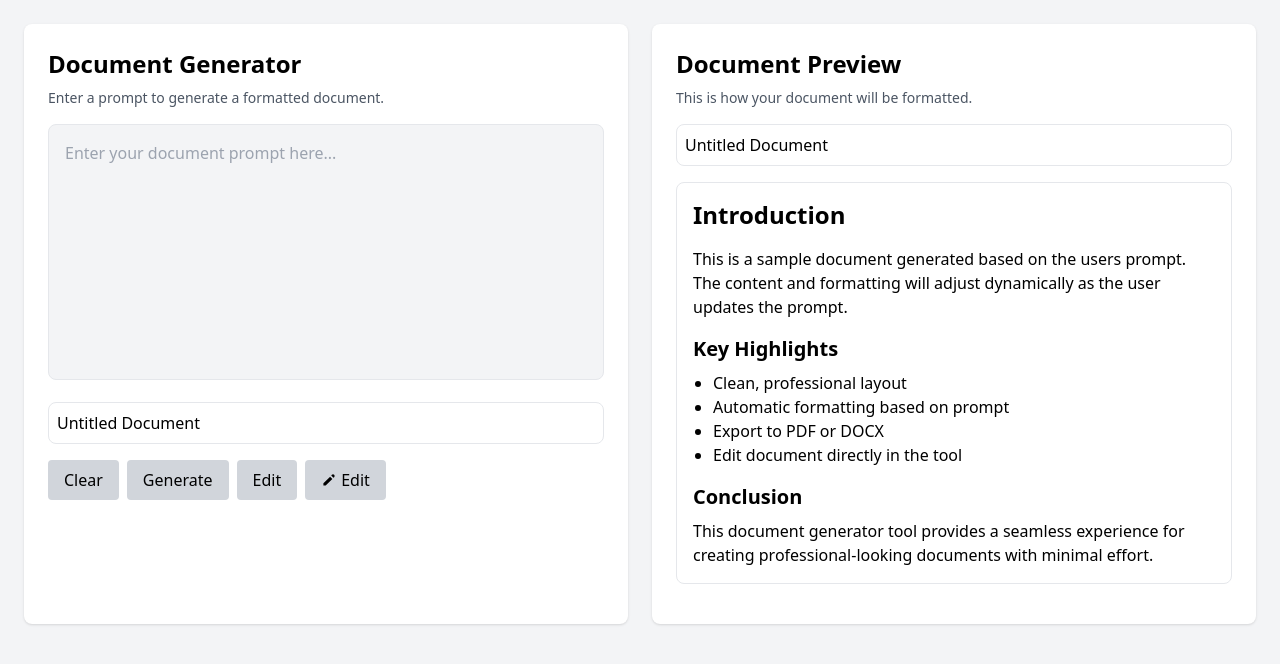
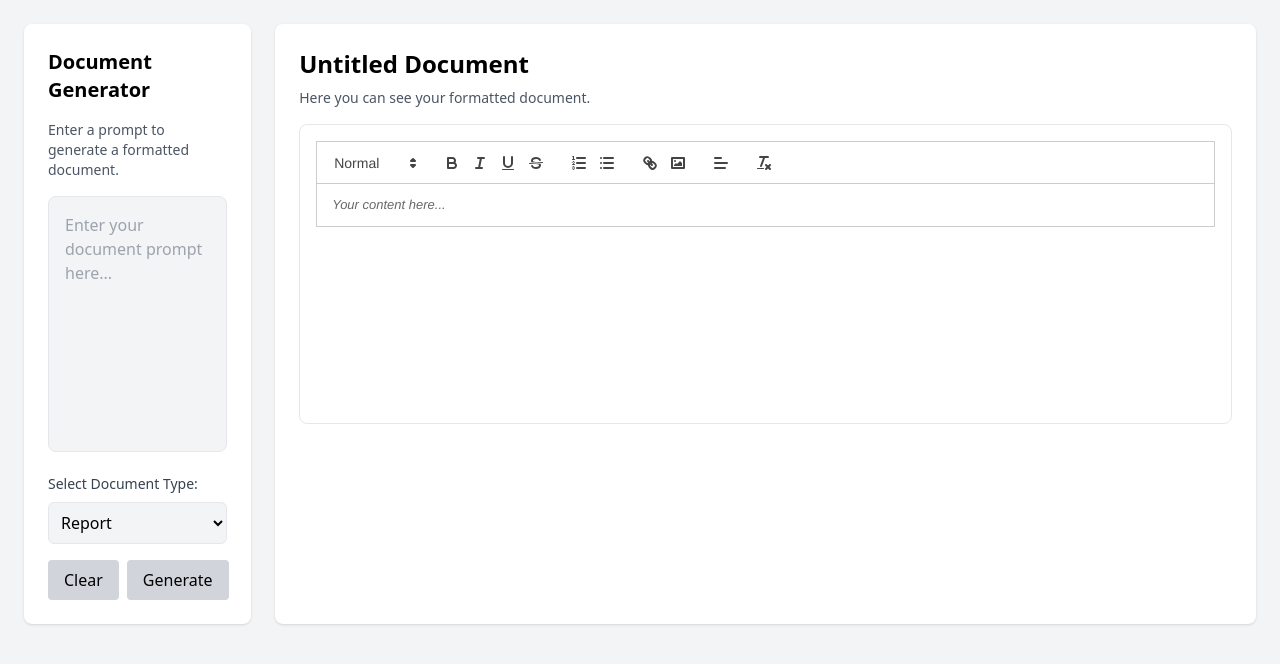
Before and after one commit to krishn404/genxie, a Next.js app: page /DocumentGenerate in a window 1280 px wide. Shown: the top 664 px of the page. Built offline with nearby package versions, Linux system fonts and the light colour scheme.

Commit message:
Added Rich Text Edior ⌨️

```diff
--- a/package.json
+++ b/package.json
@@ -25,8 +25,10 @@
     "jspdf": "^2.5.2",
     "next": "14.2.15",
     "pizzip": "^3.1.7",
+    "quill": "^2.0.2",
     "react": "^18",
     "react-dom": "^18",
+    "react-quill": "^2.0.0",
     "tailwind-merge": "^2.5.4"
   },
   "devDependencies": {
--- a/src/components/CardSpotlight.js
+++ b/src/components/CardSpotlight.js
@@ -6,6 +6,7 @@ const CardSpotlight = () => {
   const [isFocused, setIsFocused] = useState(false);
   const [position, setPosition] = useState({ x: 0, y: 0 });
   const [opacity, setOpacity] = useState(0);
+  const [translateY, setTranslateY] = useState(20); // Initial translate Y position
 
   const handleMouseMove = (e) => {
     if (!divRef.current || isFocused) return;
@@ -19,19 +20,23 @@ const CardSpotlight = () => {
   const handleFocus = () => {
     setIsFocused(true);
     setOpacity(1);
+    setTranslateY(0); // Slide up
   };
 
   const handleBlur = () => {
     setIsFocused(false);
     setOpacity(0);
+    setTranslateY(20); // Slide down
   };
 
   const handleMouseEnter = () => {
     setOpacity(1);
+    setTranslateY(0); // Slide up
   };
 
   const handleMouseLeave = () => {
     setOpacity(0);
+    setTranslateY(20); // Slide down
   };
 
   return (
@@ -42,7 +47,7 @@ const CardSpotlight = () => {
       onBlur={handleBlur}
       onMouseEnter={handleMouseEnter}
       onMouseLeave={handleMouseLeave}
-      className='relative flex h-48 w-48 items-center justify-center overflow-hidden rounded-xl border border-gray-800 bg-gradient-to-r from-black to-gray-950 px-8 py-16 shadow-2xl'
+      className='relative flex w-full h-[500px] items-center justify-center overflow-hidden rounded-xl border border-gray-800 bg-gradient-to-r from-black to-gray-950 px-8 py-16 shadow-2xl'
     >
       <div
         className='pointer-events-none absolute -inset-px opacity-0 transition duration-300'
@@ -51,7 +56,11 @@ const CardSpotlight = () => {
           background: `radial-gradient(600px circle at ${position.x}px ${position.y}px, rgba(255,182,255,.1), transparent 40%)`,
         }}
       />
-      <p className='text-sm text-gray-200'>Will Update later :) </p>
+      <p
+        className={`text-sm text-gray-200 transform transition-all duration-300 ease-in-out opacity-${opacity} translate-y-${translateY}`}
+      >
+        To be updated....
+      </p>
     </div>
   );
 };
--- /dev/null
+++ b/src/components/DocumentTypeSelector.js
@@ -0,0 +1,30 @@
+// components/DocumentTypeSelector.js
+
+import React from 'react';
+
+const documentTypes = [
+  'Report',
+  'Thesis',
+  'Synopsis',
+  'Resume',
+  // Add more document types as needed
+];
+
+export default function DocumentTypeSelector({ selectedType, onChange }) {
+  return (
+    <div className="mt-4">
+      <label className="block text-sm font-medium text-gray-700 mb-2">Select Document Type:</label>
+      <select
+        value={selectedType}
+        onChange={onChange}
+        className="block w-full p-2 border rounded-md bg-gray-100"
+      >
+        {documentTypes.map((type, index) => (
+          <option key={index} value={type}>
+            {type}
+          </option>
+        ))}
+      </select>
+    </div>
+  );
+}
--- /dev/null
+++ b/src/components/RichTextEditor.js
@@ -0,0 +1,32 @@
+// src/components/RichTextEditor.js
+
+import dynamic from 'next/dynamic';
+import 'react-quill/dist/quill.snow.css'; // Import Quill styles
+import React from 'react';
+
+// Dynamically import ReactQuill to avoid SSR issues
+const ReactQuill = dynamic(() => import('react-quill'), { ssr: false });
+
+const RichTextEditor = ({ value, onChange }) => {
+  return (
+    <div className="bg-white border rounded-lg p-4 min-h-[300px] mb-4">
+      <ReactQuill
+        value={value}
+        onChange={onChange}
+        modules={{
+          toolbar: [
+            [{ 'header': [1, 2, false] }],
+            ['bold', 'italic', 'underline', 'strike'],
+            [{ 'list': 'ordered'}, { 'list': 'bullet' }],
+            ['link', 'image'],
+            [{ 'align': [] }],
+            ['clean'] // remove formatting button
+          ],
+        }}
+        placeholder="Your content here..."
+      />
+    </div>
+  );
+};
+
+export default RichTextEditor;
--- a/src/pages/DocumentGenerate.js
+++ b/src/pages/DocumentGenerate.js
@@ -3,12 +3,15 @@ import { getFormattedDocument } from '../lib/gemini.js';
 import { jsPDF } from 'jspdf';
 import { Document, Packer, Paragraph, TextRun } from 'docx';
 import { saveAs } from 'file-saver';
+import RichTextEditor from '../components/RichTextEditor';
+import DocumentTypeSelector from '../components/DocumentTypeSelector'; // Import the new component
 
-export default function Home() {
+export default function DocumentGenerate() {
   const [prompt, setPrompt] = useState('');
   const [documentContent, setDocumentContent] = useState('');
   const [isLoading, setIsLoading] = useState(false);
   const [documentTitle, setDocumentTitle] = useState('Untitled Document');
+  const [documentType, setDocumentType] = useState('Report'); // New state for document type
 
   // Function to generate the formatted document from the Gemini API
   const generateDocument = async () => {
@@ -45,11 +48,10 @@ export default function Home() {
   // Exporting the formatted content as PDF
   const exportAsPDF = () => {
     const doc = new jsPDF();
-    // Use the documentContent directly instead of stripping HTML
     const htmlContent = documentContent || 'No content';
     doc.html(htmlContent, {
       callback: function (doc) {
-        doc.save(`${documentTitle}.pdf`); // Use documentTitle for saving
+        doc.save(`${documentTitle}.pdf`);
       },
       x: 10,
       y: 10,
@@ -79,31 +81,31 @@ export default function Home() {
     });
 
     const blob = await Packer.toBlob(doc);
-    saveAs(blob, `${documentTitle}.docx`); // Use documentTitle for saving
+    saveAs(blob, `${documentTitle}.docx`);
   };
 
   return (
     <div className="container mx-auto p-6 bg-gray-100 min-h-screen">
-      <div className="grid grid-cols-1 md:grid-cols-2 gap-6">
+      <div className="grid grid-cols-1 md:grid-cols-5 gap-6">
         {/* Left Side - Document Generator */}
-        <div className="bg-white p-6 rounded-lg shadow">
-          <h2 className="text-2xl font-bold mb-2">Document Generator</h2>
+        <div className="md:col-span-1 bg-white p-6 rounded-lg shadow space-y-4">
+          <h2 className="text-xl font-bold mb-2">Document Generator</h2>
           <p className="text-sm text-gray-600 mb-4">
             Enter a prompt to generate a formatted document.
           </p>
           <textarea
-            className="w-full h-64 p-4 border rounded-lg mb-4 bg-gray-100 resize-none"
+            className="w-full h-64 p-4 border rounded-lg bg-gray-100 resize-none"
             placeholder="Enter your document prompt here..."
             value={prompt}
             onChange={(e) => setPrompt(e.target.value)}
           />
-          <input
-            type="text"
-            className="w-full p-2 border rounded-lg mb-4"
-            placeholder="Enter document title..."
-            value={documentTitle}
-            onChange={(e) => setDocumentTitle(e.target.value)} // Input for document title
+
+          {/* Document Type Selector */}
+          <DocumentTypeSelector
+            selectedType={documentType}
+            onChange={(e) => setDocumentType(e.target.value)}
           />
+
           <div className="flex space-x-2">
             <button
               className="bg-gray-300 text-black px-4 py-2 rounded"
@@ -118,62 +120,25 @@ export default function Home() {
             >
               {isLoading ? 'Generating...' : 'Generate'}
             </button>
-            <button
-              className="bg-gray-300 text-black px-4 py-2 rounded"
-            >
-              Edit
-            </button>
-            <button
-              className="bg-gray-300 text-black px-4 py-2 rounded flex items-center"
-            >
-              <svg className="w-4 h-4 mr-1" fill="currentColor" viewBox="0 0 20 20">
-                <path d="M13.586 3.586a2 2 0 112.828 2.828l-.793.793-2.828-2.828.793-.793zM11.379 5.793L3 14.172V17h2.828l8.38-8.379-2.83-2.828z" />
-              </svg>
-              Edit
-            </button>
           </div>
         </div>
 
         {/* Right Side - Document Preview */}
-        <div className="bg-white p-6 rounded-lg shadow">
-          <h2 className="text-2xl font-bold mb-2">Document Preview</h2>
-          <p className="text-sm text-gray-600 mb-4">
-            This is how your document will be formatted.
-          </p>
+        <div className="md:col-span-4 bg-white p-6 rounded-lg shadow">
           <input
             type="text"
-            className="w-full p-2 border rounded-lg mb-4"
-            value={documentTitle} // Editable title for preview
-            onChange={(e) => setDocumentTitle(e.target.value)} // Update title in real-time
+            className="text-2xl font-bold mb-2 w-full border-0 focus:ring-0"
+            value={documentTitle}
+            onChange={(e) => setDocumentTitle(e.target.value)}
+            placeholder="Document Title"
           />
-          <div className="bg-white border rounded-lg p-4 min-h-[300px] mb-4">
-            {documentContent ? (
-              <div className="prose max-w-none">
-                <div dangerouslySetInnerHTML={{ __html: documentContent }} />
-              </div>
-            ) : (
-              <div>
-                <h1 className="text-2xl font-bold mb-4">Introduction</h1>
-                <p className="mb-4">
-                  This is a sample document generated based on the users prompt. The
-                  content and formatting will adjust dynamically as the user updates
-                  the prompt.
-                </p>
-                <h2 className="text-xl font-bold mb-2">Key Highlights</h2>
-                <ul className="list-disc pl-5 mb-4">
-                  <li>Clean, professional layout</li>
-                  <li>Automatic formatting based on prompt</li>
-                  <li>Export to PDF or DOCX</li>
-                  <li>Edit document directly in the tool</li>
-                </ul>
-                <h2 className="text-xl font-bold mb-2">Conclusion</h2>
-                <p>
-                  This document generator tool provides a seamless experience for
-                  creating professional-looking documents with minimal effort.
-                </p>
-              </div>
-            )}
-          </div>
+          <p className="text-sm text-gray-600 mb-4">
+            Here you can see your formatted document.
+          </p>
+          <RichTextEditor
+            value={documentContent}
+            onChange={setDocumentContent}
+          />
           {documentContent && (
             <div className="flex justify-between">
               <button
```
Also changed, not shown: src/pages/LandingPage.js (+20 -16 lines), 1 other file (tests, documents, lock files or other folders).
